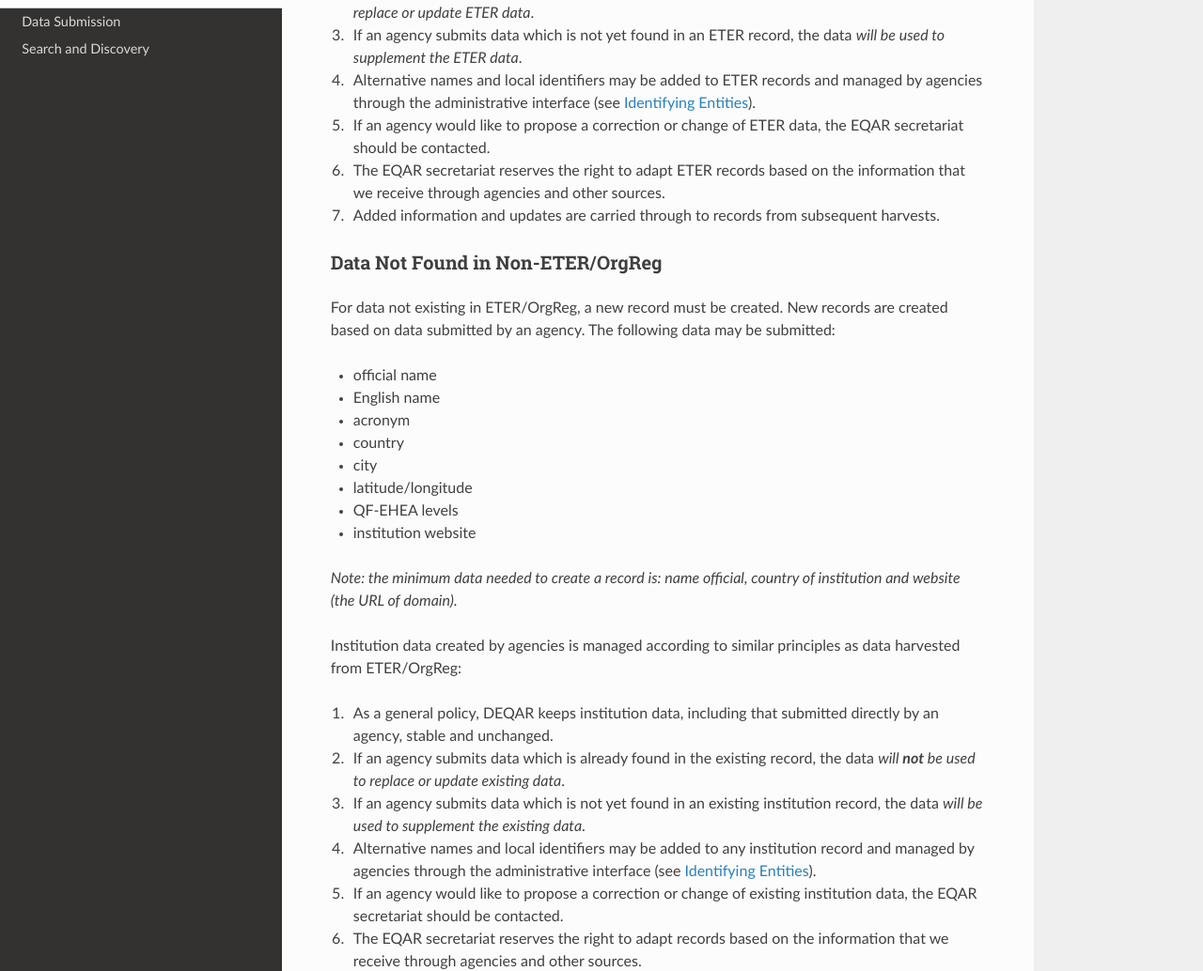
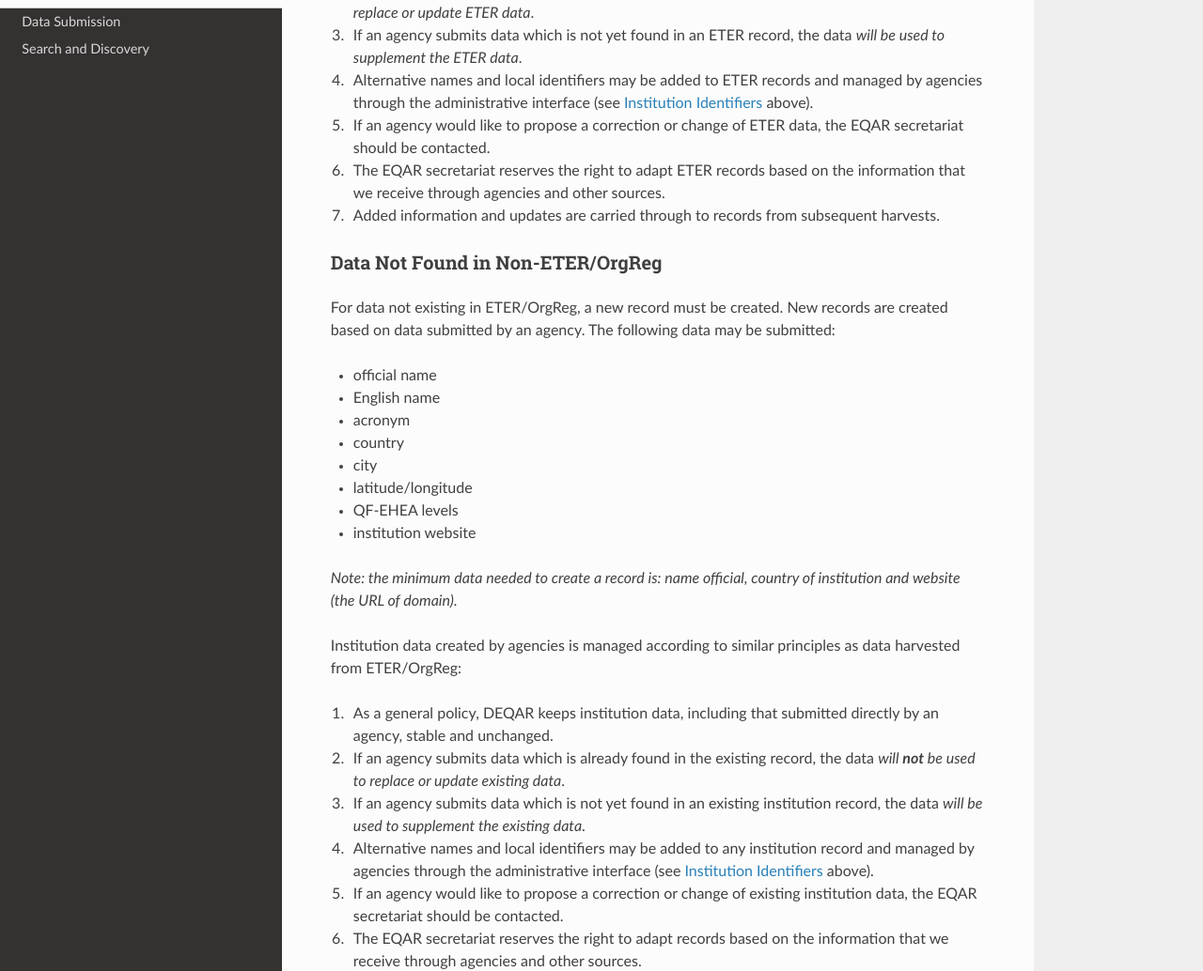
Before and after one commit to EQAR/deqar-docs, an MkDocs documentation site: the page built from docs/architecture_data_model.md, in a window 1280 px wide and 1400 px high, scrolled down 6573 px. Shown: the part 158-1192 px from the top of the window at 94% size. Built offline with MkDocs 1.6.1, drawn with Linux system fonts in a browser that asks for light colours; nearby versions of some CDN libraries; old or Windows-style settings are respelled for this version of MkDocs; some of the changed text lies outside the part shown.

Commit message:
Update architecture_data_model.md

```diff
--- a/docs/architecture_data_model.md
+++ b/docs/architecture_data_model.md
@@ -122,7 +122,7 @@
 1. As a general policy, DEQAR keeps ETER data stable and unchanged between harvests.
 2. If an agency submits data which is already found in an ETER record, the data *will **not** be used to replace or update ETER data*.
 3. If an agency submits data which is not yet found in an ETER record, the data *will be used to supplement the ETER data*.
-4. Alternative names and local identifiers may be added to ETER records and managed by agencies through the administrative interface (see [Identifying Entities](#identifying-entities)).
+4. Alternative names and local identifiers may be added to ETER records and managed by agencies through the administrative interface (see [Institution Identifiers](#institution-identifiers) above).
 5. If an agency would like to propose a correction or change of ETER data, the EQAR secretariat should be contacted.
 6. The EQAR secretariat reserves the right to adapt ETER records based on the information that we receive through agencies and other sources.
 7. Added information and updates are carried through to records from subsequent harvests.
@@ -147,7 +147,7 @@
 1. As a general policy, DEQAR keeps institution data, including that submitted directly by an agency, stable and unchanged.
 2. If an agency submits data which is already found in the existing record, the data *will **not** be used to replace or update existing data*.
 3. If an agency submits data which is not yet found in an existing institution record, the data *will be used to supplement the existing data*.
-4. Alternative names and local identifiers may be added to any institution record and managed by agencies through the administrative interface (see [Identifying Entities](#identifying-entities)).
+4. Alternative names and local identifiers may be added to any institution record and managed by agencies through the administrative interface (see [Institution Identifiers](#institution-identifiers) above).
 5. If an agency would like to propose a correction or change of existing institution data, the EQAR secretariat should be contacted.
 6. The EQAR secretariat reserves the right to adapt records based on the information that we receive through agencies and other sources.
 
```
Also changed, not shown: other parts of docs/architecture_data_model.md (+1 -1 lines).
